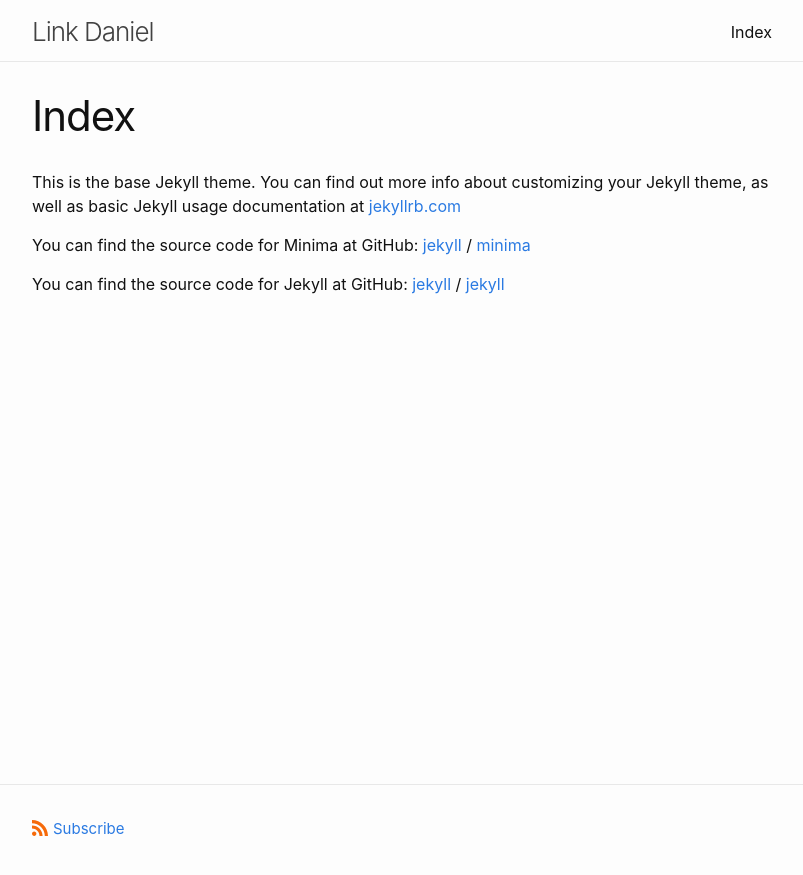
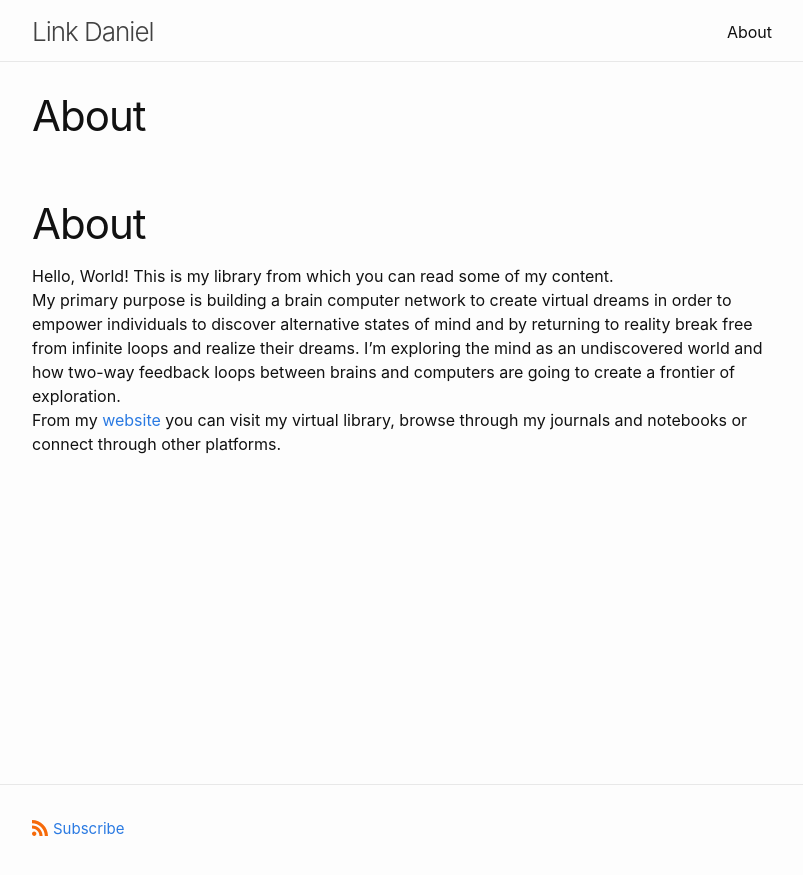
Before and after one commit to link-daniel/link.github.io, a Jekyll site: the page built from directory.md, in a window 1280 px wide. Shown: the top 875 px of the page, without its empty margins (238-1041 px from the left). Built offline with Jekyll 4.4.1, drawn with Linux system fonts in a browser that asks for light colours.

Commit message:
Update directory.md

```diff
--- a/directory.md
+++ b/directory.md
@@ -1,18 +1,13 @@
 ---
 layout: page
-title: Index
-permalink: /index/
+title: About
+permalink: /about/
 ---
 
-This is the base Jekyll theme. You can find out more info about customizing your Jekyll theme, as well as basic Jekyll usage documentation at [jekyllrb.com](https://jekyllrb.com/)
+# About
 
-You can find the source code for Minima at GitHub:
-[jekyll][jekyll-organization] /
-[minima](https://github.com/jekyll/minima)
-
-You can find the source code for Jekyll at GitHub:
-[jekyll][jekyll-organization] /
-[jekyll](https://github.com/jekyll/jekyll)
-
-
-[jekyll-organization]: https://github.com/jekyll
+Hello, World! This is my library from which you can read some of my content.
+<br>
+My primary purpose is building a brain computer network to create virtual dreams in order to empower individuals to discover alternative states of mind and by returning to reality break free from infinite loops and realize their dreams. I'm exploring the mind as an undiscovered world and how two-way feedback loops between brains and computers are going to create a frontier of exploration.
+<br>
+From my [website](https://linkdaniel.org) you can visit my virtual library, browse through my journals and notebooks or connect through other platforms.
```
